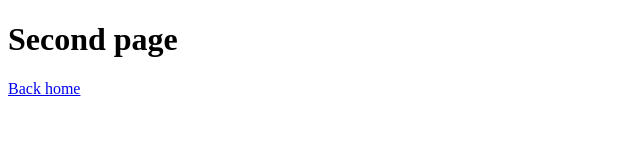
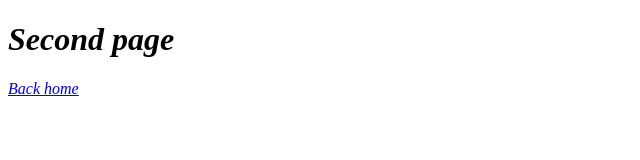
Before and after one commit to josedab/gatsbyjs-examples, a Gatsby site in the folder workshop-kyle-mathews/website-scratch/: page /my-second-page in a window 1280 px wide. Shown: the full height of the page, 0-640 px from the left. Built offline with nearby package versions, Linux system fonts and the light colour scheme; Gatsby itself is replaced by a stand-in of ours.

Commit message:
Workshop: Website scratch: Css components

```diff
--- /dev/null
+++ b/workshop-kyle-mathews/website-scratch/src/pages/my-second-page.css
@@ -0,0 +1,3 @@
+.my-second-page {
+    font-style: italic;
+}
--- a/workshop-kyle-mathews/website-scratch/src/pages/my-second-page.js
+++ b/workshop-kyle-mathews/website-scratch/src/pages/my-second-page.js
@@ -1,9 +1,10 @@
 import React from "react";
 import Link from "gatsby-link";
+import "./my-second-page.css";
 
 export default () => {
   return (
-    <div>
+    <div className="my-second-page">
       <h1>
         Second page
       </h1>
```
